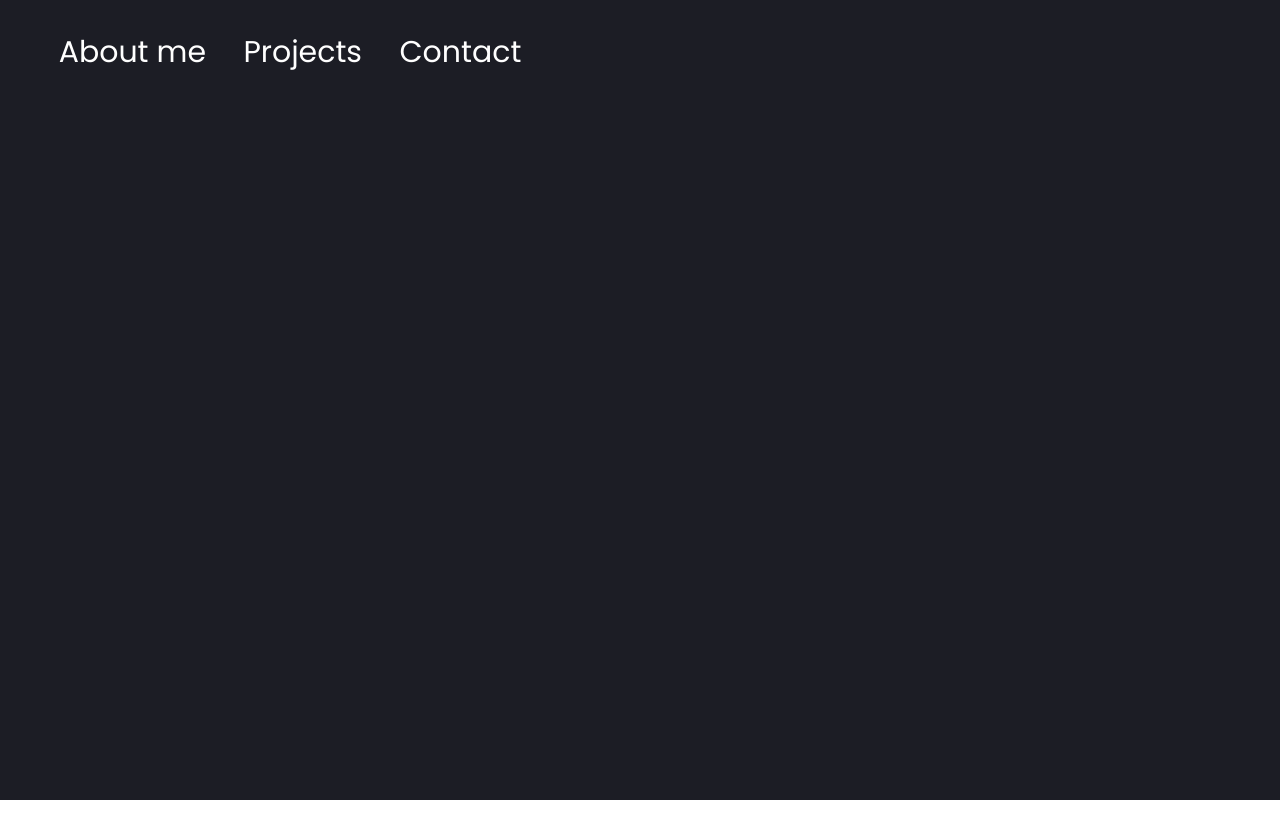
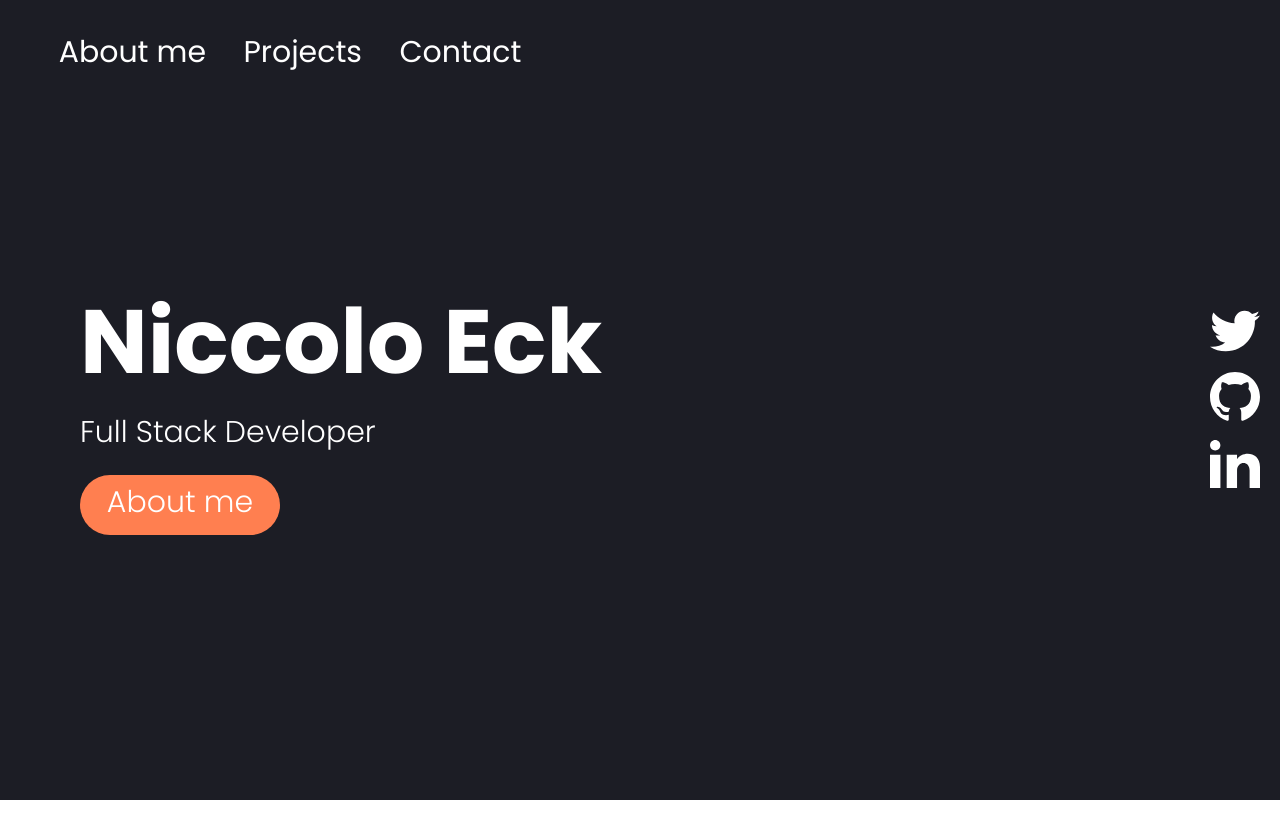
Before and after one commit to niccolosaurus/react-portfolio, a React (Create React App) app: page / in a window 1280 px wide. Shown: the top 838 px of the page. Before the commit the page ends 800 px from the top, so only its background shows below. Built offline with nearby package versions, Linux system fonts and the light colour scheme.

Commit message:
changed code to reflect new file of Header.js

```diff
--- a/src/App.js
+++ b/src/App.js
@@ -1,12 +1,11 @@
 import logo from './logo.svg';
 import './App.css';
-import Navbar from './components/Navbar';
+import Header from './components/Header';
 
 function App() {
   return (
     <div className="App">
-      <Navbar buttonText={'button'}/>
-
+      <Header buttonText={'button'}/>
     </div>
   );
 }
```
